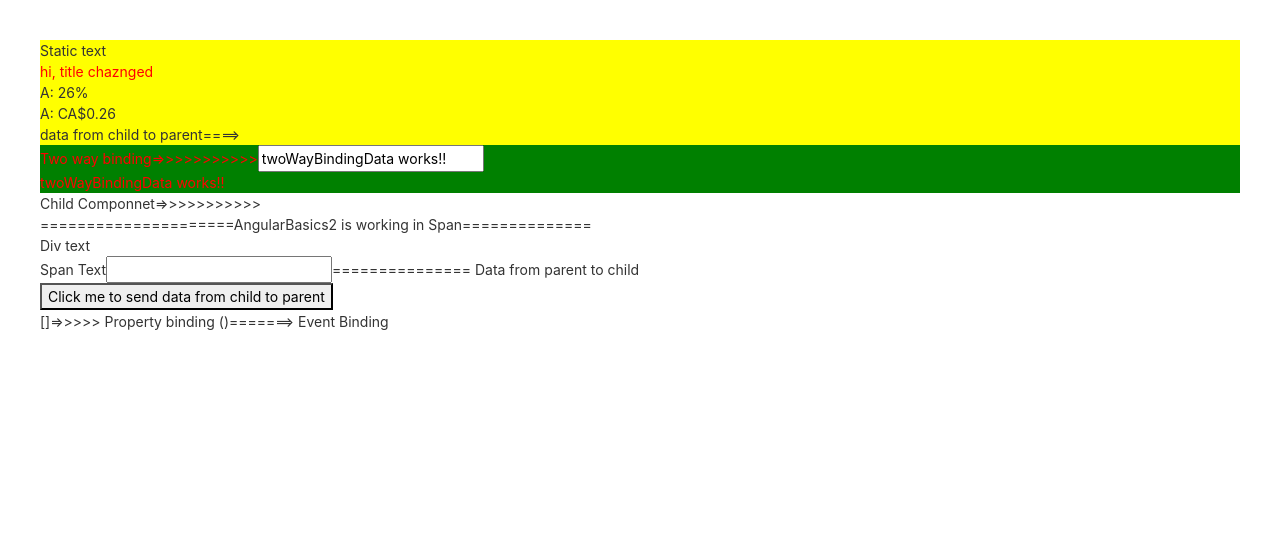
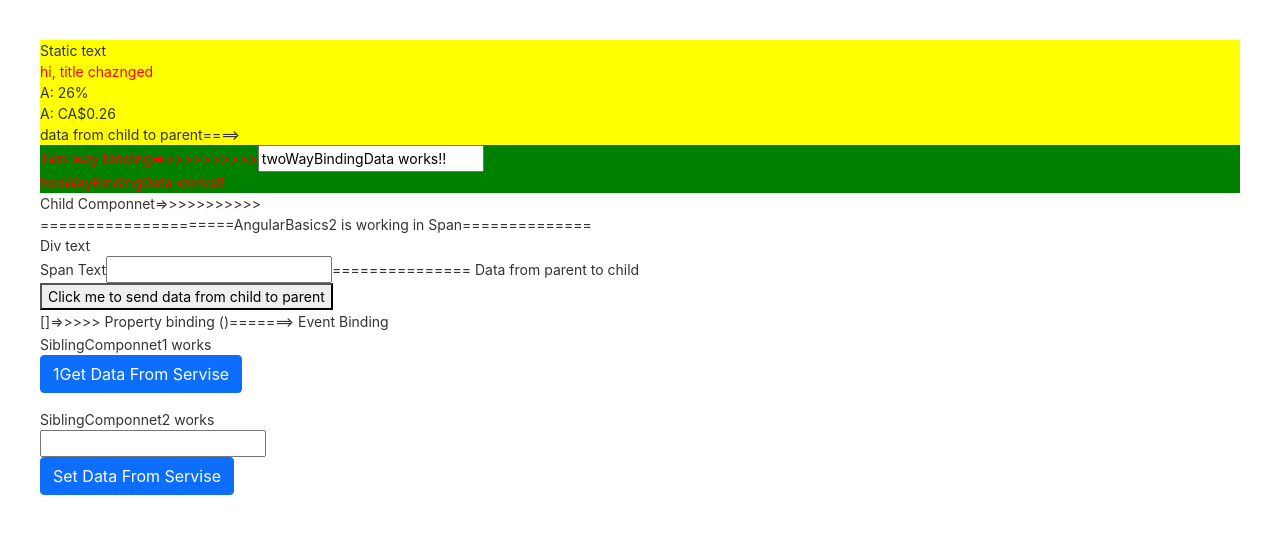
Before and after one commit to vinaykumarsingh/VenkatAngularUICode, an Angular app: page / in a window 1280 px wide. Shown: the top 534 px of the page. Built offline with nearby package versions, Linux system fonts and the light colour scheme.

Commit message:
componnet communication

```diff
--- /dev/null
+++ b/src/app/Components/SiblingComponnet1/SiblingComponnet1.component.html
@@ -0,0 +1,5 @@
+<div>SiblingComponnet1 works</div>
+<button type="button" class="btn btn-primary" (click)="getDataFromService()">1Get Data From Servise</button>
+<ul>
+    <li *ngFor="let item of datafromSharedService; index as i">{{item}}</li>
+</ul>
--- /dev/null
+++ b/src/app/Components/SiblingComponnet1/SiblingComponnet1.component.ts
@@ -0,0 +1,25 @@
+import { Component, OnDestroy, OnInit, SimpleChanges } from '@angular/core';
+import { concat } from 'rxjs';
+import { ShareDataService } from 'src/app/Service/shareData.service';
+
+@Component({
+  selector: 'app-siblingComponnet1',
+  templateUrl: './siblingComponnet1.component.html',
+  styleUrls: ['./siblingComponnet1.component.css']
+})
+export class AppSiblingComponnet1 implements OnInit{
+
+  datafromSharedService:any;
+
+  constructor(private shareDataService :ShareDataService) {
+  }
+
+
+  ngOnInit() {
+
+  }
+  getDataFromService() {
+    this.datafromSharedService = this.shareDataService.getCourses();
+  }
+
+}
--- /dev/null
+++ b/src/app/Components/SiblingComponnet2/SiblingComponnet2.component.html
@@ -0,0 +1,3 @@
+<div>SiblingComponnet2 works</div>
+<input type="text" [(ngModel)]="twoWayBindingData" value="twoWayBindingData"/><br/>
+<button type="button" class="btn btn-primary" (click)="setDataInService()">Set Data From Servise</button>
--- /dev/null
+++ b/src/app/Components/SiblingComponnet2/SiblingComponnet2.component.ts
@@ -0,0 +1,25 @@
+import { Component, OnDestroy, OnInit, SimpleChanges } from '@angular/core';
+import { concat } from 'rxjs';
+import { ShareDataService } from 'src/app/Service/shareData.service';
+
+@Component({
+  selector: 'app-siblingComponnet2',
+  templateUrl: './siblingComponnet2.component.html',
+  styleUrls: ['./siblingComponnet2.component.css']
+})
+export class AppSiblingComponnet2 implements OnInit{
+  twoWayBindingData = ""
+
+  datafromSharedService:any;
+  constructor(private shareDataService :ShareDataService) {
+  }
+
+  ngOnInit() {
+  }
+
+  setDataInService() {
+    this.shareDataService.setCourses(this.twoWayBindingData);
+    this.twoWayBindingData = "";
+  }
+
+}
--- /dev/null
+++ b/src/app/Service/shareData.service.ts
@@ -0,0 +1,19 @@
+import { Injectable } from '@angular/core';
+
+@Injectable({
+    providedIn: 'root',
+  })
+
+  export class ShareDataService {
+    courses= ["Shared Data1", "Shared Data2", "Shared Data3", "Shared Data4", ];
+    constructor() { }
+
+    getCourses () {
+        return this.courses
+    }
+
+    setCourses (data) {
+      this.courses.push(data)
+    }
+
+  }
--- a/src/app/app.component.html
+++ b/src/app/app.component.html
@@ -1,3 +1,5 @@
 <!-- <app-uiBasics></app-uiBasics> -->
 <app-angularBasics1>
 </app-angularBasics1>
+<app-siblingComponnet1></app-siblingComponnet1>
+<app-siblingComponnet2></app-siblingComponnet2>
--- a/src/app/app.component.ts
+++ b/src/app/app.component.ts
@@ -1,16 +1,23 @@
 import { Component, OnInit } from '@angular/core';
 import { concat } from 'rxjs';
+import { ShareDataService } from './Service/shareData.service';
+
 @Component({
   selector: 'app-root',
   templateUrl: './app.component.html',
   styleUrls: ['./app.component.css']
 })
 export class AppComponent implements OnInit {
-  constructor() {
+  testData = "test data1"
+  datafromSharedService:any;
+
+  constructor(private shareDataService :ShareDataService) {
   }
 
 
   ngOnInit() {
-
+    // this.datafromSharedService = this.shareDataService.getCourses();
+    // console.log(this.datafromSharedService);
+    // console.log('datafromSharedService======>', this.datafromSharedService)
   }
 }
--- a/src/app/app.module.ts
+++ b/src/app/app.module.ts
@@ -5,21 +5,25 @@ import { BrowserModule } from '@angular/platform-browser';
 import { AppComponent } from './app.component';
 import { AppUIBasics } from "./Components/UIBasics/uiBasics.component"
 import { AppAngularBasics1 } from "./Components/AngularBasics1/angularBasics1.component"
+import { AppSiblingComponnet2 } from "./Components/SiblingComponnet2/SiblingComponnet2.component";
+import { AppSiblingComponnet1 } from "./Components/SiblingComponnet1/SiblingComponnet1.component"
+
 
 import { BrowserAnimationsModule } from '@angular/platform-browser/animations';
 import { AppAngularBasics2 } from './Components/AngularBasics2/angularBasics2.component';
 import { FormsModule } from '@angular/forms';
+import { ShareDataService } from './Service/shareData.service';
 
 @NgModule({
   declarations: [
-    AppComponent, AppUIBasics,AppAngularBasics1, AppAngularBasics2
+    AppComponent, AppUIBasics,AppAngularBasics1, AppAngularBasics2, AppSiblingComponnet2, AppSiblingComponnet1
   ],
   imports: [
     BrowserModule,
     BrowserAnimationsModule,
     FormsModule
   ],
-  providers: [],
+  providers: [ShareDataService],
   bootstrap: [AppComponent, ]
 })
 export class AppModule { }
```
Also changed, not shown: src/app/Components/SiblingComponnet1/SiblingComponnet1.component.css (added), src/app/Components/SiblingComponnet2/SiblingComponnet2.component.css (added).
